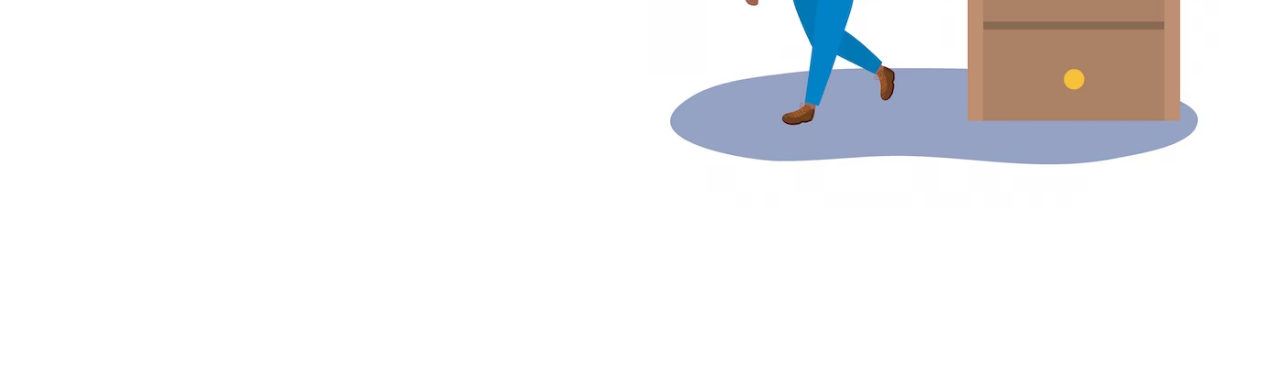
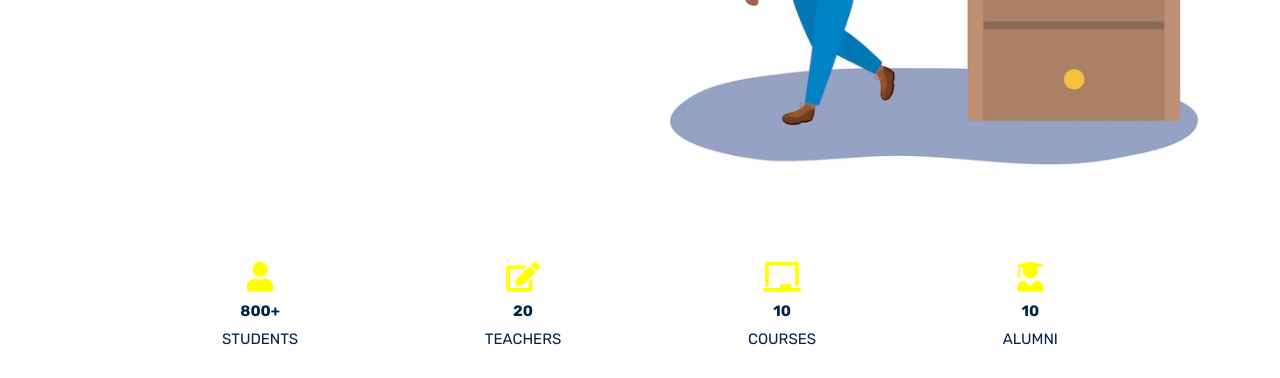
Before and after one commit to marxus-Tz/School-Report-Management-System, a plain HTML site: page index.html in a window 1280 px wide. Shown: the part 444-822 px from the top of the page. Before the commit the page ends 800 px from the top, so only its background shows below. Drawn offline with Linux system fonts and the light colour scheme.

Commit message:
added banner section

```diff
--- a/CSS/style.css
+++ b/CSS/style.css
@@ -218,6 +218,46 @@ display:none;
  }
 
 
+ /* style for count section banner starts here */
+.count{
+
+    display: flex;
+    justify-content: space-between;
+    align-items: center;
+    margin: auto;
+    padding: auto;
+    width: 70%;
+}
+
+.count .box-container{
+    display: flex;
+    justify-content: space-between;
+    gap: 20px;
+    align-items: center;
+}
+
+.count .box-container .box{
+    display: flex;
+    gap: 10px;
+    flex-direction: column;
+    justify-content: center;
+    align-items: center;
+    padding: 10px;
+}
+
+.count .box-container .box i{
+   color:yellow;
+   font-weight: 600;
+   font-size:3rem;
+}
+
+.count .box-container .box  h3,p{
+    color:var(--Blue);
+    font-size: 1.5rem;
+ }
+
+  /* style for count section banner ends here */
+
 
 
 /* responsive design with media queries */
@@ -291,6 +331,13 @@ display:none;
       margin-left: 10rem;
      }
 
+     .count {
+        flex-wrap: wrap;
+        gap: 1rem;
+        flex: 1 1 20rem;
+        align-items: center;
+    }
+
     }
 
     @media (max-width:450px){
--- a/index.html
+++ b/index.html
@@ -46,6 +46,47 @@
     <!-- home section ends here -->
 
 
+    <!-- counter banner section starts here -->
+    <section class="count">
+
+        <div class="box-container">
+            <div class="box">
+                <i class="fas fa-user"></i>
+                <h3>800+</h3>
+                <p>STUDENTS</p>
+            </div>
+        </div>
+
+        <div class="box-container">
+            <div class="box">
+                <i class="fas fa-edit"></i>
+                <h3>20</h3>
+                <p>TEACHERS</p>
+            </div>
+        </div>
+
+        <div class="box-container">
+            <div class="box">
+                <i class="fas fa-chalkboard"></i>
+                <h3>10</h3>
+                <p>COURSES</p>
+            </div>
+        </div>
+
+
+        <div class="box-container">
+            <div class="box">
+                <i class="fas fa-user-graduate"></i>
+                <h3>10</h3>
+                <p>ALUMNI</p>
+            </div>
+        </div>
+
+    </section>
+
+
+     <!-- counter banner section ends here -->
+
 
 
     <script src="JS/style.js"></script>
```
